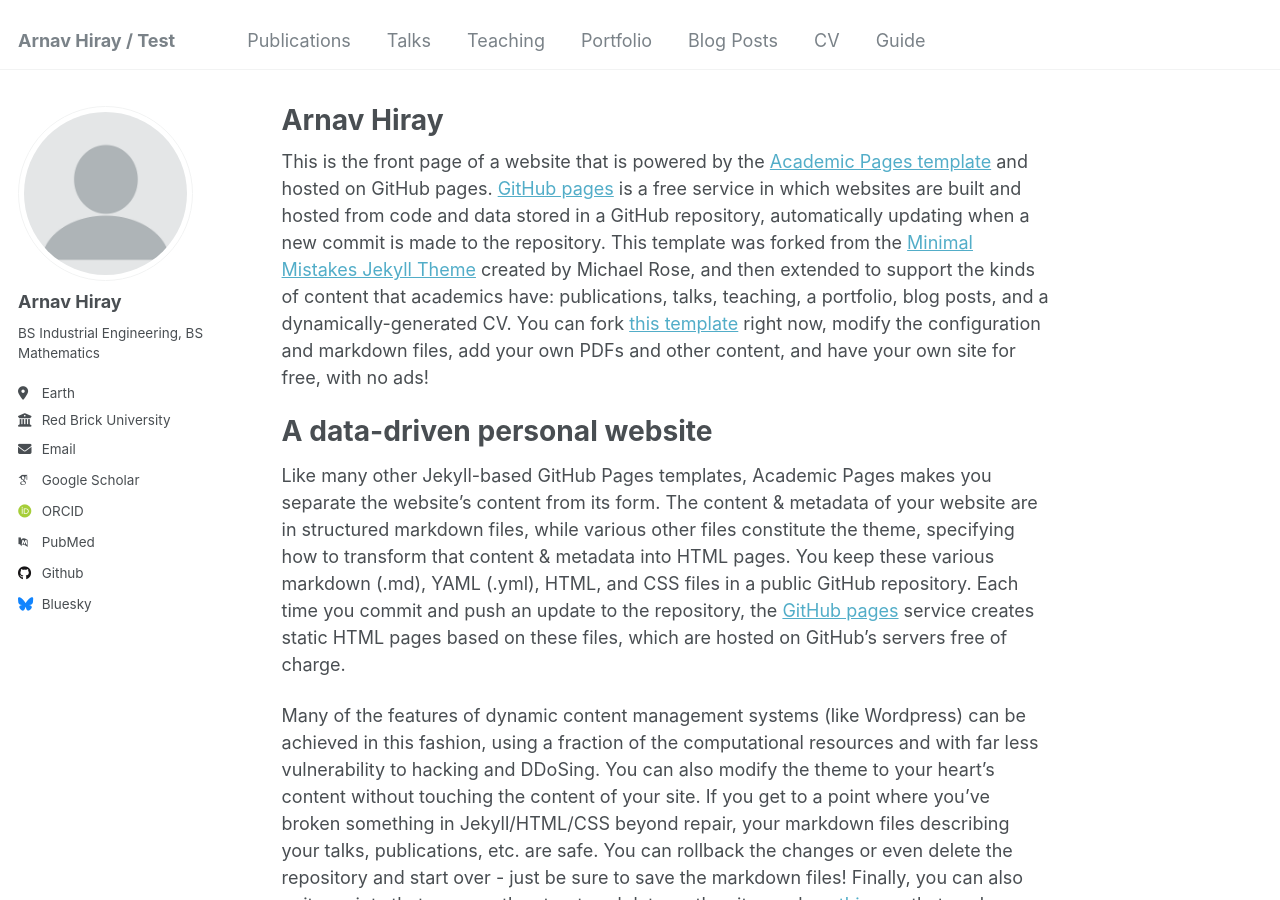
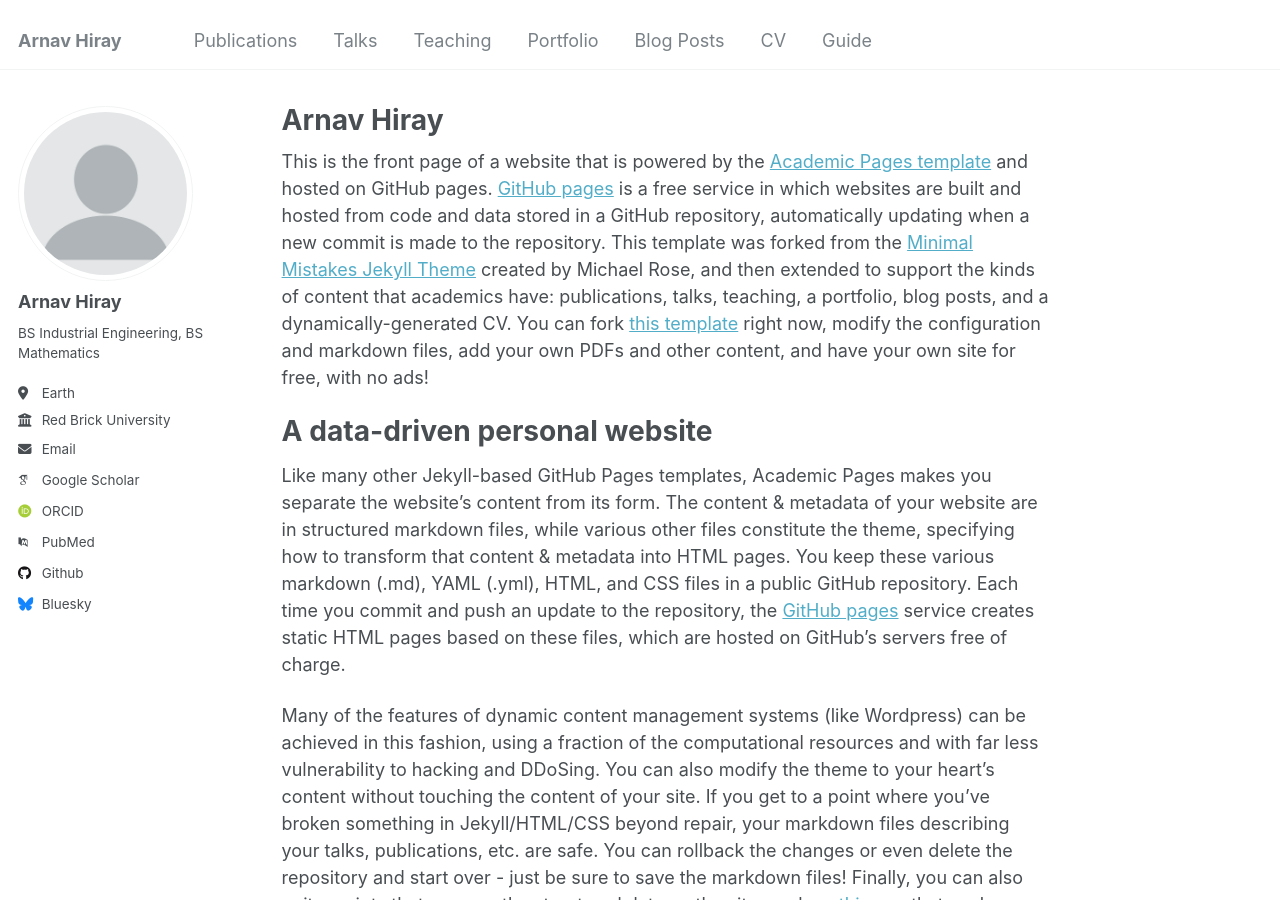
Before and after one commit to AHiray/AHiray.github.io, a Jekyll site: the page built from _pages/about.md, in a window 1280 px wide and 900 px high. Built offline with Jekyll 4.4.1, drawn with Linux system fonts in a browser that asks for light colours; some web fonts are replaced.

Commit message:
Update _config.yml
changed title - removed 'Test'

```diff
--- a/_config.yml
+++ b/_config.yml
@@ -8,7 +8,7 @@
 
 # Basic Site Settings
 locale                   : "en-US"
-title                    : "Arnav Hiray / Test"
+title                    : "Arnav Hiray"
 title_separator          : "-"
 name                     : &name "Your Name"
 description              : &description "personal description"
```
